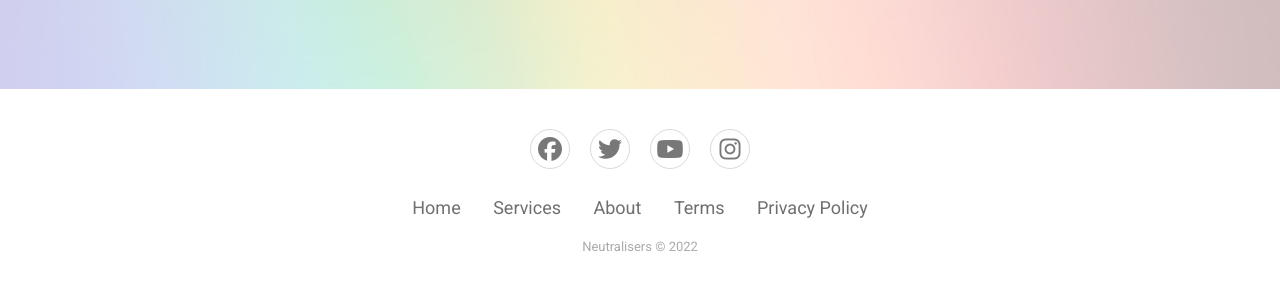
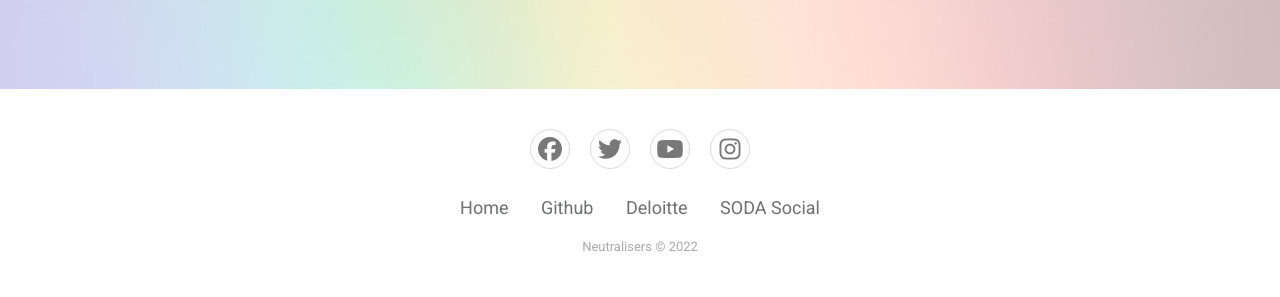
Before and after one commit to MarcelloMuy/Hackathon-Repo, a Django app: page /accounts/login/ in a window 1280 px wide. Shown: the part 780-1077 px from the top of the page. Run offline with Django 3.2, Linux system fonts and the light colour scheme; some libraries are stand-ins or nearby versions; some web fonts are replaced.

Commit message:
Update footer links

```diff
--- a/templates/base.html
+++ b/templates/base.html
@@ -39,11 +39,10 @@
               <a href="#"><i class="fa-brands fa-instagram"></i></a>
           </div>
           <ul class="list-inline">
-              <li class="list-inline-item"><a href="#">Home</a></li>
-              <li class="list-inline-item"><a href="#">Services</a></li>
-              <li class="list-inline-item"><a href="#">About</a></li>
-              <li class="list-inline-item"><a href="#">Terms</a></li>
-              <li class="list-inline-item"><a href="#">Privacy Policy</a></li>
+              <li class="list-inline-item"><a href="{% url 'home' %}">Home</a></li>
+              <li class="list-inline-item"><a href="https://github.com/DHayes23/Hackathon-Repo" target="_blank">Github</a></li>
+              <li class="list-inline-item"><a href="https://www2.deloitte.com/ie/en.html" target="_blank">Deloitte</a></li>
+              <li class="list-inline-item"><a href="http://www.soda-social.com/" target="_blank">SODA Social</a></li>
           </ul>
           <p class="copyright">Neutralisers © 2022</p>
       </footer>
```
